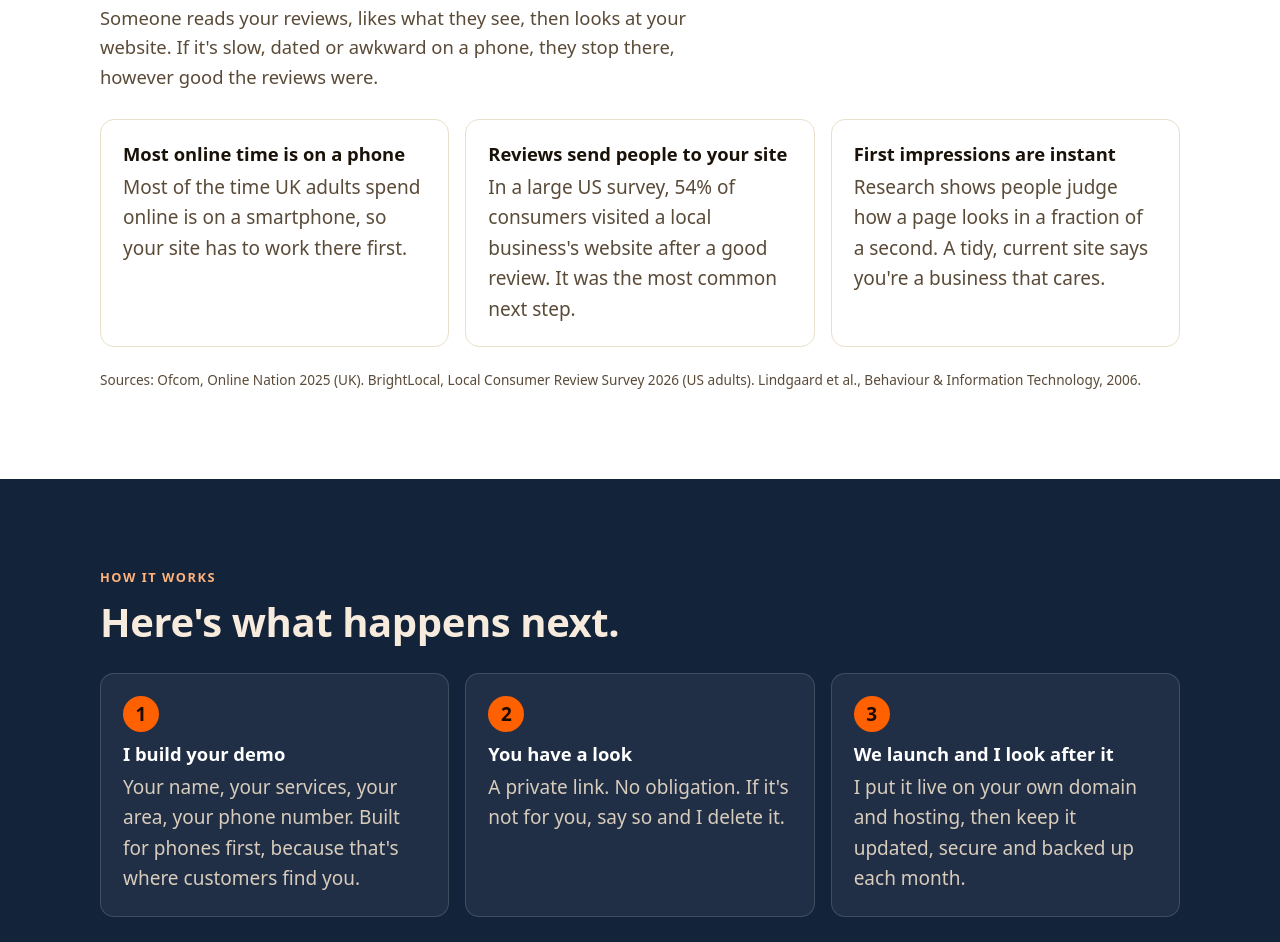
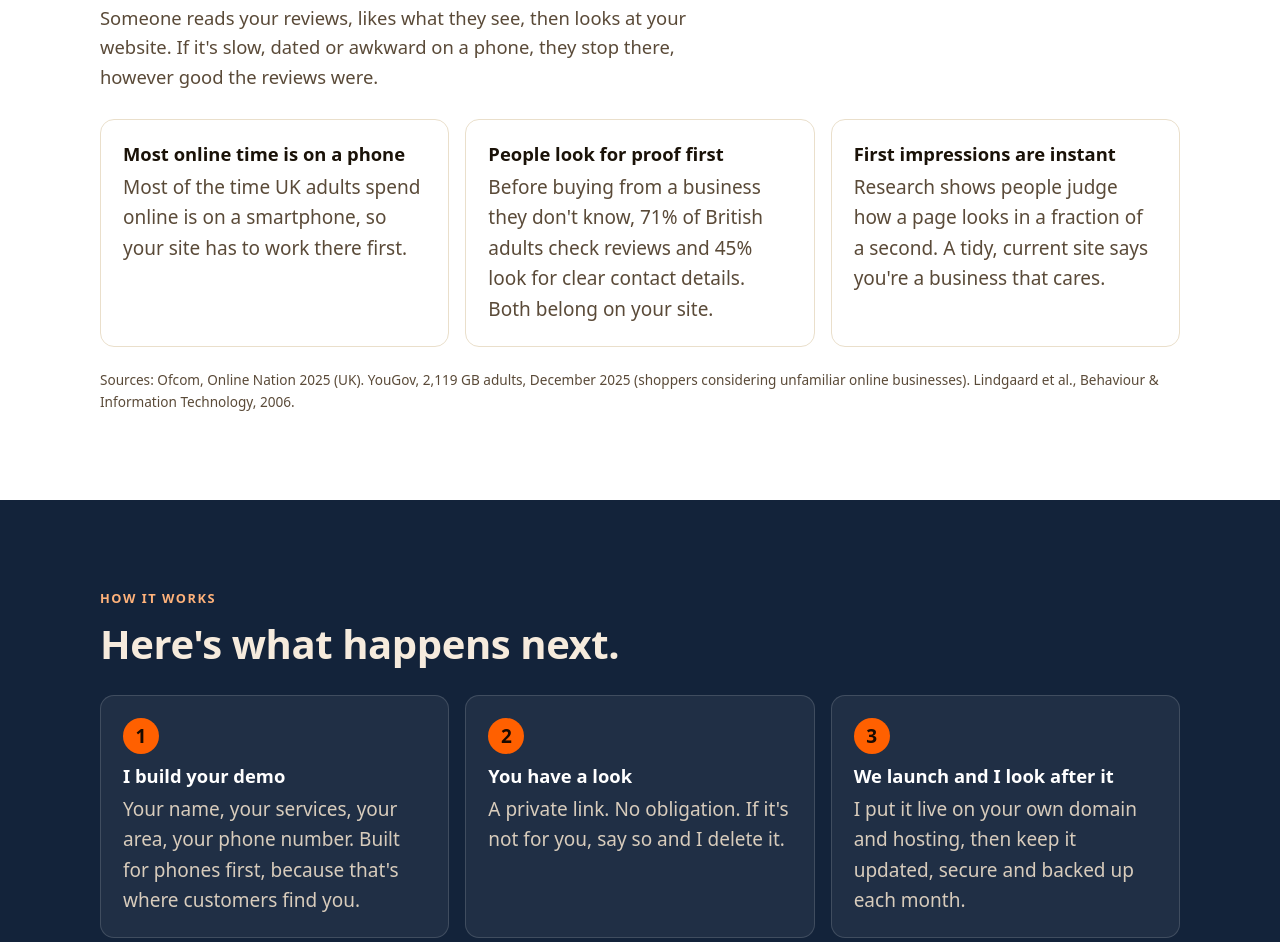
Before and after one commit to madereadyco/madeready-site, a plain HTML site: page index.html in a window 1280 px wide. Shown: the part 782-1724 px from the top of the page. Drawn offline with Linux system fonts and the light colour scheme.

Commit message:
Swap US review stat for UK YouGov figures
Co-Authored-By: Claude Sonnet 5.5 <noreply@anthropic.com>
Claude-Session: https://claude.ai/code/session_013kJm8nmjhsydiNXhtFtNMZ

```diff
--- a/index.html
+++ b/index.html
@@ -66,10 +66,10 @@
 <p class="lede">Someone reads your reviews, likes what they see, then looks at your website. If it's slow, dated or awkward on a phone, they stop there, however good the reviews were.</p>
 <div class="grid three">
 <div class="card"><h3>Most online time is on a phone</h3><p>Most of the time UK adults spend online is on a smartphone, so your site has to work there first.</p></div>
-<div class="card"><h3>Reviews send people to your site</h3><p>In a large US survey, 54% of consumers visited a local business's website after a good review. It was the most common next step.</p></div>
+<div class="card"><h3>People look for proof first</h3><p>Before buying from a business they don't know, 71% of British adults check reviews and 45% look for clear contact details. Both belong on your site.</p></div>
 <div class="card"><h3>First impressions are instant</h3><p>Research shows people judge how a page looks in a fraction of a second. A tidy, current site says you're a business that cares.</p></div>
 </div>
-<p class="note">Sources: Ofcom, Online Nation 2025 (UK). BrightLocal, Local Consumer Review Survey 2026 (US adults). Lindgaard et al., Behaviour &amp; Information Technology, 2006.</p>
+<p class="note">Sources: Ofcom, Online Nation 2025 (UK). YouGov, 2,119 GB adults, December 2025 (shoppers considering unfamiliar online businesses). Lindgaard et al., Behaviour &amp; Information Technology, 2006.</p>
 </div></section>
 
 <section class="dark" id="how"><div class="wrap">
```
